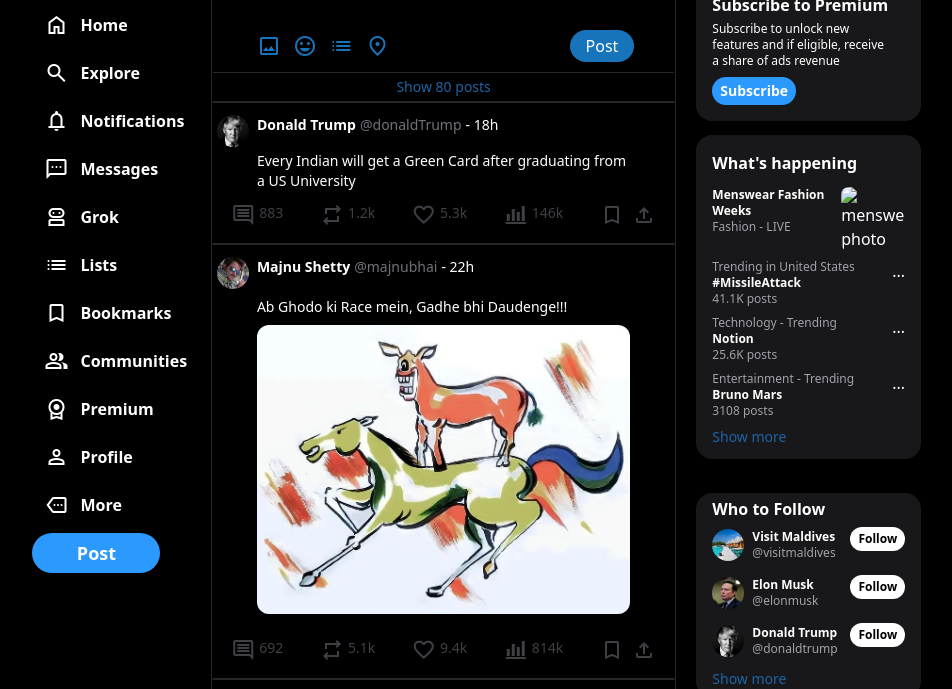
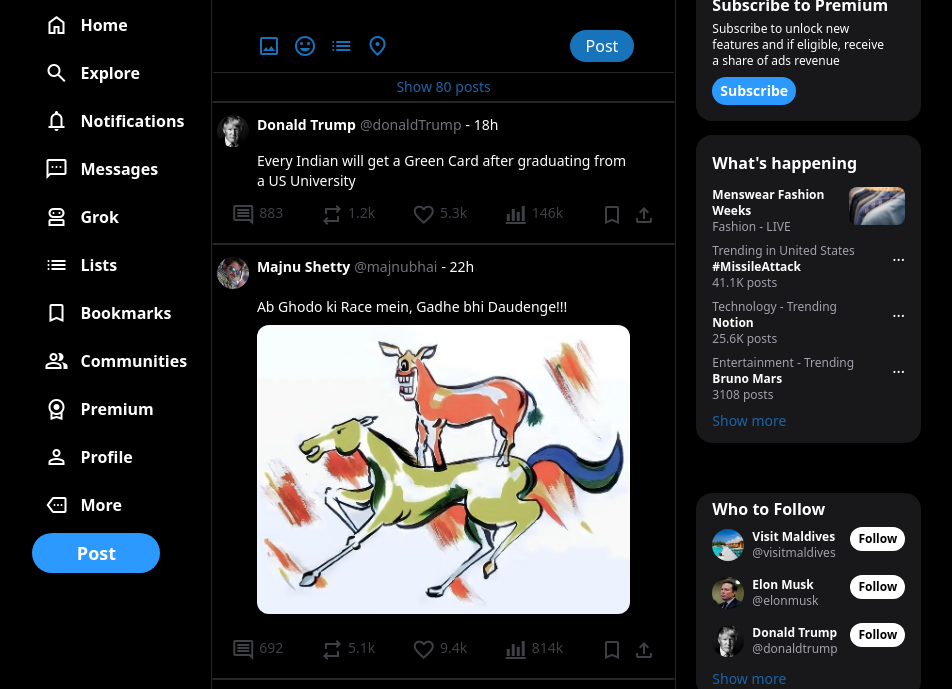
Before and after one commit to Vaibhavvdighe/X-Homepage-Clone, a plain HTML site: page index.html in a window 1280 px wide. Shown: the part 83-772 px from the top of the page, without its empty margins (114-1066 px from the left). Drawn offline with nearby package versions, Linux system fonts and the light colour scheme.

Commit message:
Update index.html

```diff
--- a/index.html
+++ b/index.html
@@ -288,7 +288,7 @@
                                         <p class="font-extralight text-xs text-zinc-400"><span>Fashion - LIVE</span></p>
                                 </div>
                                 <div class="updates-photo">
-                                        <img class="w-16 rounded-lg" src="menswear.webp" alt="menswear photo"/>
+                                        <img class="w-16 rounded-lg" src="pictures/menswear.webp" alt="menswear photo"/>
                                 </div>
                         </div>
                         <div class="flex updates-two justify-between py-1 p-2 hover:bg-zinc-700 hover:rounded-xl">
```
